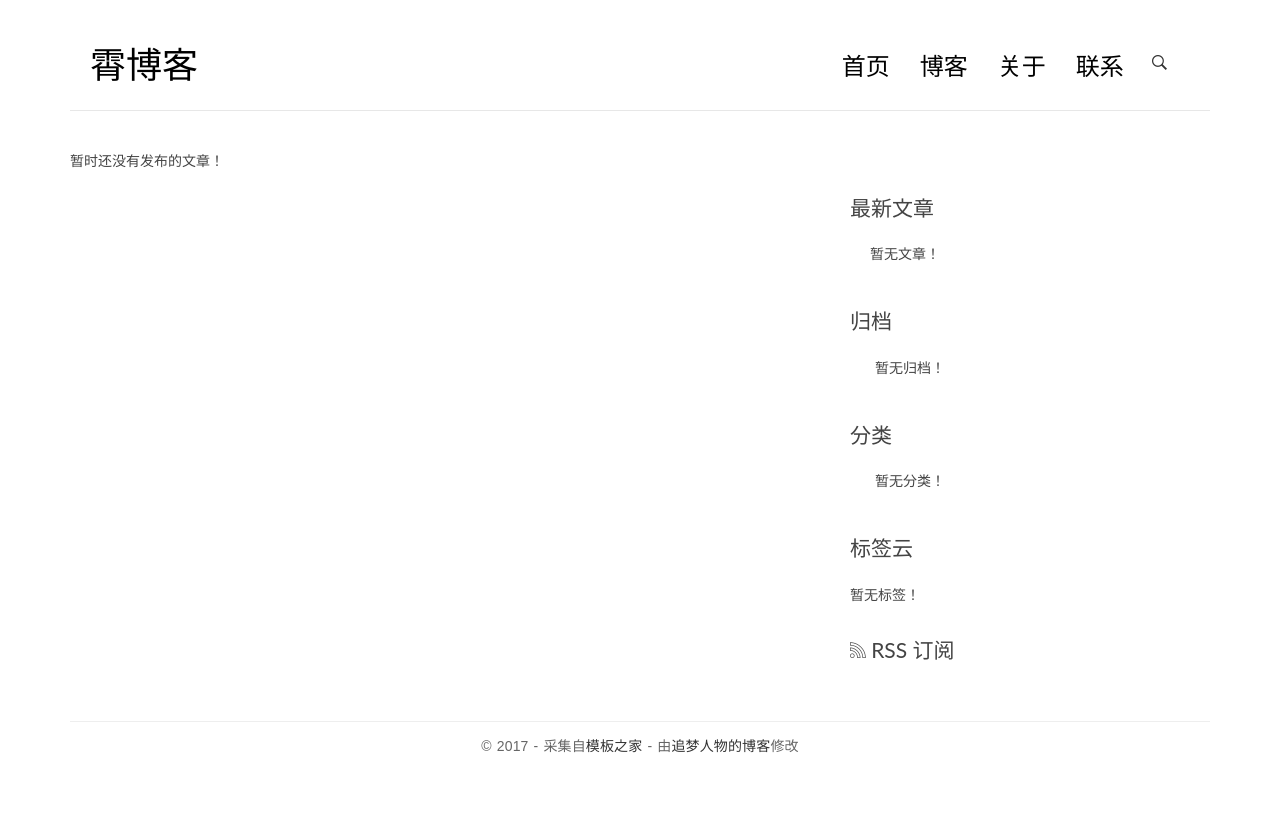
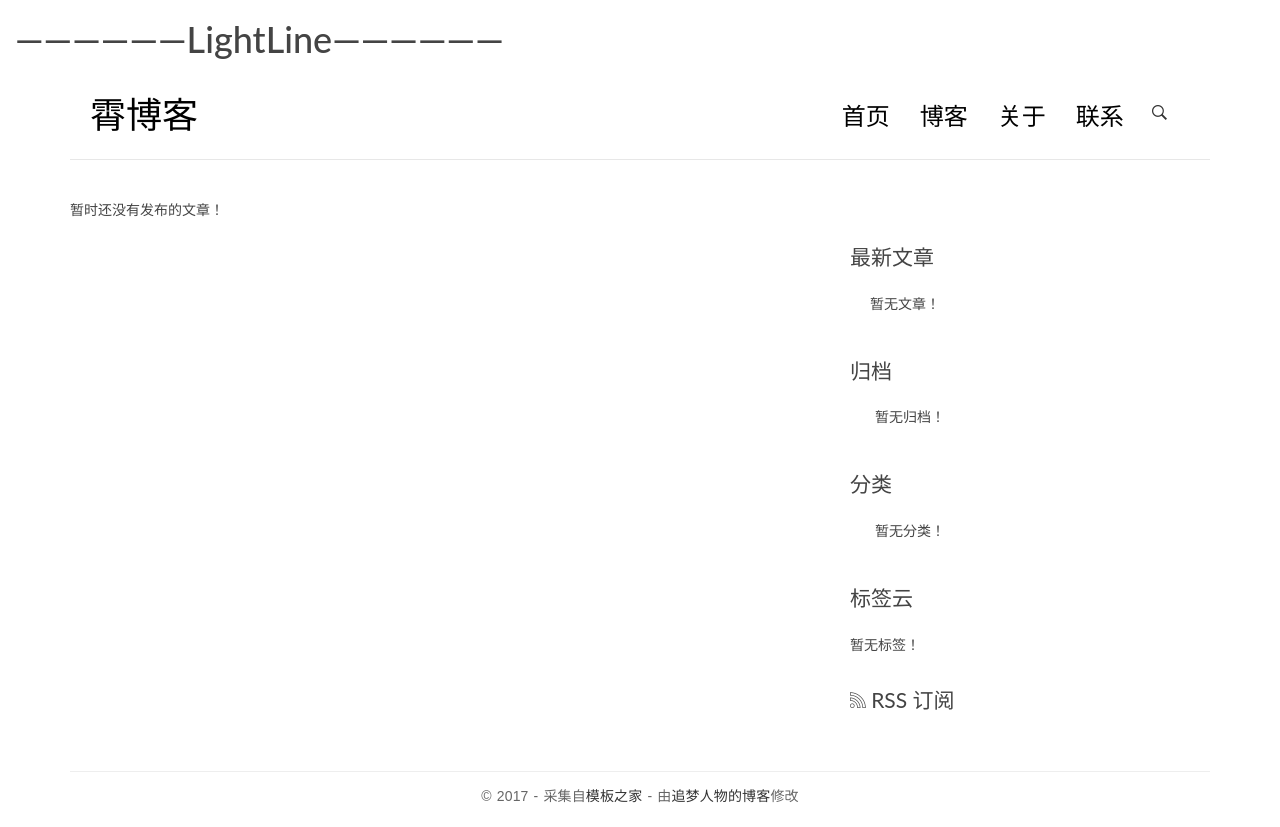
Before and after one commit to ZeroMoint/django-blog-tutorial, a Django app: page / in a window 1280 px wide. Before the commit the page ends 753 px from the top, so only its background shows below. Run offline with Django 3.2, Linux system fonts and the light colour scheme; data that the repository does not hold is empty; some libraries are stand-ins or nearby versions.

Commit message:
Update base.html

```diff
--- a/templates/base.html
+++ b/templates/base.html
@@ -23,10 +23,21 @@
     <script src="https://cdn.bootcss.com/bootstrap/3.3.7/js/bootstrap.min.js"></script>
     <script src="{% static 'blog/js/pace.min.js' %}"></script>
     <script src="{% static 'blog/js/modernizr.custom.js' %}"></script>
+        <link rel="stylesheet" href="http://fonts.googleapis.com/css?family=Open+Sans:300,400">   <!-- Google web font "Open Sans", https://fonts.google.com/ -->
+    <link rel="stylesheet" href="{% static 'blog/css/font-awesome.min.css' %}">                              <!-- Bootstrap style, http://v4-alpha.getbootstrap.com/ -->
+    <link rel="stylesheet" href="{% static 'blog/css/magnific-popup.css' %}">                                <!-- Magnific pop up style, http://dimsemenov.com/plugins/magnific-popup/ -->
+    <link rel="stylesheet" href="{% static 'blog/css/templatemo-style.css' %}">
 
     <link rel="stylesheet" href="{% static 'blog/css/highlights/github.css' %}">
 </head>
+<div class="container-fluid">
 
+            <section id="welcome" class="tm-content-box tm-banner margin-b-10">
+                <div class="tm-banner-inner">
+                    <h1 class="tm-banner-title">——————LightLine——————</h1>
+                </div>
+            </section>
+           </div>
 <body>
 <div class="container">
     <header id="site-header">
```
